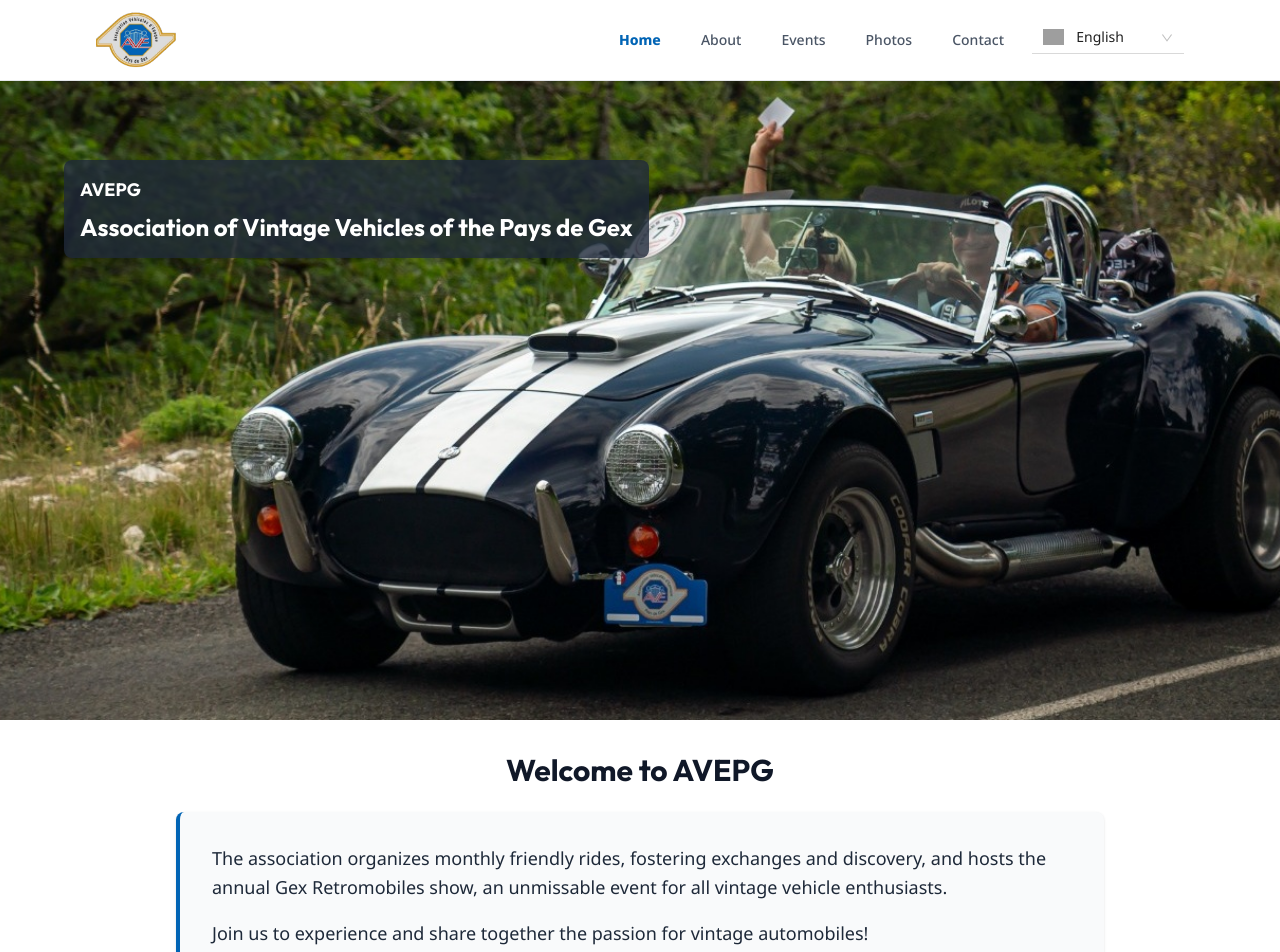
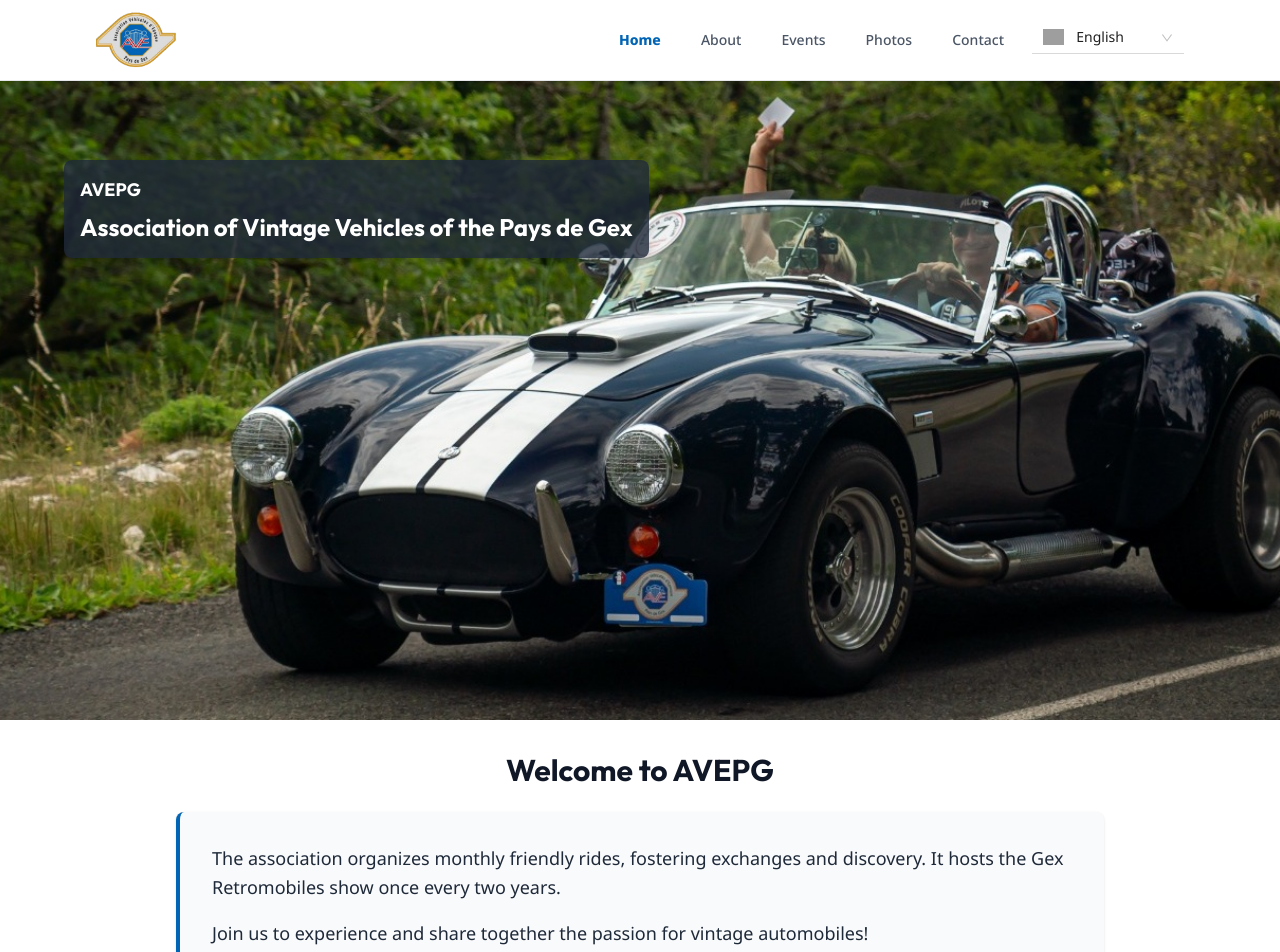
Before and after one commit to Victor-Pavageau/AVEPG, a React (Vite) app: page / in a window 1280 px wide. Shown: the top 952 px of the page. Built offline with nearby package versions, Linux system fonts and the light colour scheme; grey boxes are pictures that could not be loaded; what i18next-intervalplural-postprocessor would draw is missing.

Commit message:
feat: fix labels

```diff
--- a/src/components/about/PresentationSection.tsx
+++ b/src/components/about/PresentationSection.tsx
@@ -59,9 +59,6 @@ export function PresentationSection(): JSX.Element {
                 </li>
               ))}
             </ul>
-            <p className='text-base md:text-lg leading-relaxed mt-6 italic text-gray-700'>
-              {t('about.presentation.spirit')}
-            </p>
           </Card>
         </div>
         <div className='lg:order-1 flex justify-center lg:justify-start'>
--- a/src/translations/en.json
+++ b/src/translations/en.json
@@ -5,7 +5,7 @@
     "welcome": {
       "title": "Welcome to AVEPG",
       "intro": "Welcome to the AVEPG website - Association of Vintage Vehicles of the Pays de Gex. Founded in 1991, AVEPG brings together enthusiasts and owners of vintage vehicles, with the mission to preserve, promote and share our region's automotive heritage.",
-      "description": "The association organizes monthly friendly rides, fostering exchanges and discovery, and hosts the annual Gex Retromobiles show, an unmissable event for all vintage vehicle enthusiasts.",
+      "description": "The association organizes monthly friendly rides, fostering exchanges and discovery. It hosts the Gex Retromobiles show once every two years.",
       "callToAction": "Join us to experience and share together the passion for vintage automobiles!"
     },
     "navigation": {
@@ -41,8 +41,7 @@
         "Conviviality and pleasure of sharing unique moments",
         "Mutual aid and solidarity between members",
         "Openness to all enthusiasts, regardless of their vehicle"
-      ],
-      "spirit": "Each meeting is placed under the sign of conviviality and mutual aid, allowing everyone to share their knowledge, experiences and forge bonds of friendship around a common passion."
+      ]
     },
     "leadership": {
       "title": "Board members and official information",
--- a/src/translations/fr.json
+++ b/src/translations/fr.json
@@ -5,7 +5,7 @@
     "welcome": {
       "title": "Bienvenue sur le site de l'AVEPG",
       "intro": "Bienvenue sur le site de l'AVEPG - Association Véhicule d'Époque du Pays de Gex. Fondée en 1991, l'AVEPG rassemble les passionnés et propriétaires de véhicules anciens, avec pour mission de préserver, valoriser et partager le patrimoine automobile de notre région.",
-      "description": "L'association propose chaque mois des balades conviviales, favorisant les échanges et la découverte, et organise le salon annuel Gex Rétromobiles, un rendez-vous incontournable pour tous les amateurs de véhicules historiques.",
+      "description": "L'association propose chaque mois des balades conviviales, favorisant les échanges et la découverte. Elle organise le salon Gex Retromobiles une fois tous les deux ans.",
       "callToAction": "Rejoignez-nous pour vivre et transmettre ensemble la passion de l'automobile d'époque !"
     },
     "navigation": {
@@ -41,8 +41,7 @@
         "Convivialité et plaisir de partager des moments uniques",
         "Entraide et solidarité entre membres",
         "Ouverture à tous les amateurs, quel que soit leur véhicule"
-      ],
-      "spirit": "Chaque rencontre est placée sous le signe de la convivialité et de l'entraide, permettant à chacun de partager ses connaissances, ses expériences et de tisser des liens d'amitié autour d'une passion commune."
+      ]
     },
     "leadership": {
       "title": "Membres de la direction et informations officielles",
```
